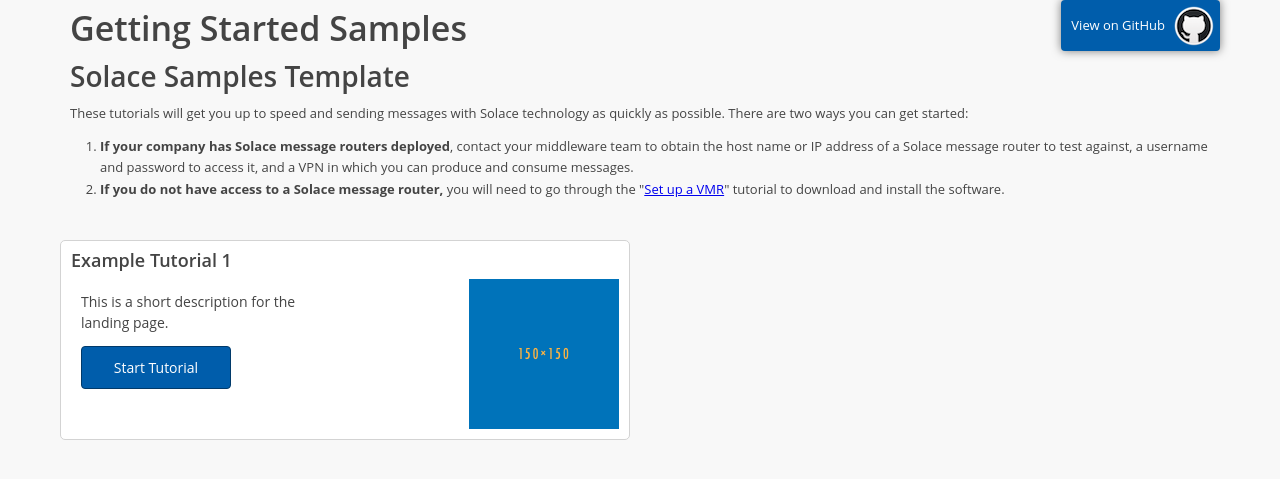
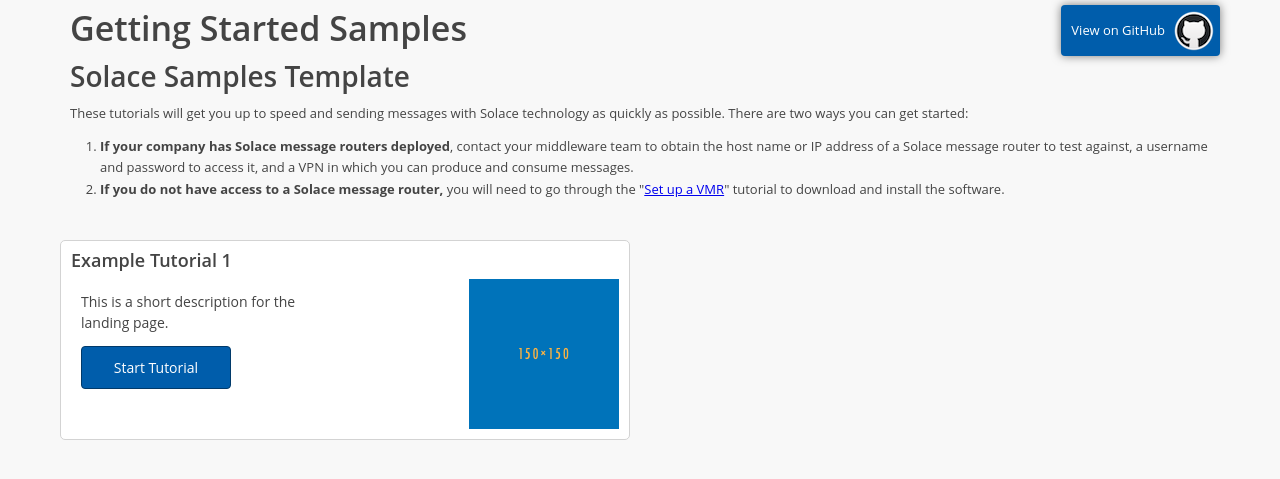
Before and after one commit to SolaceSamples/solace-samples-java-jcsmp, a Jekyll site: the page built from docs/index.html, in a window 1280 px wide. Shown: the top 479 px of the page. Built offline with Jekyll 4.4.1, drawn with Linux system fonts in a browser that asks for light colours.

Commit message:
Shift link down a bit for dev portal

```diff
--- a/docs/css/solace-common.css
+++ b/docs/css/solace-common.css
@@ -72,7 +72,7 @@
 .forkme-banner {
     display: block;
     position: absolute;
-    top: 0;
+    top: 5px;
     right: 10px;
     z-index: 10;
     padding: 15px 55px 15px 10px;
```
